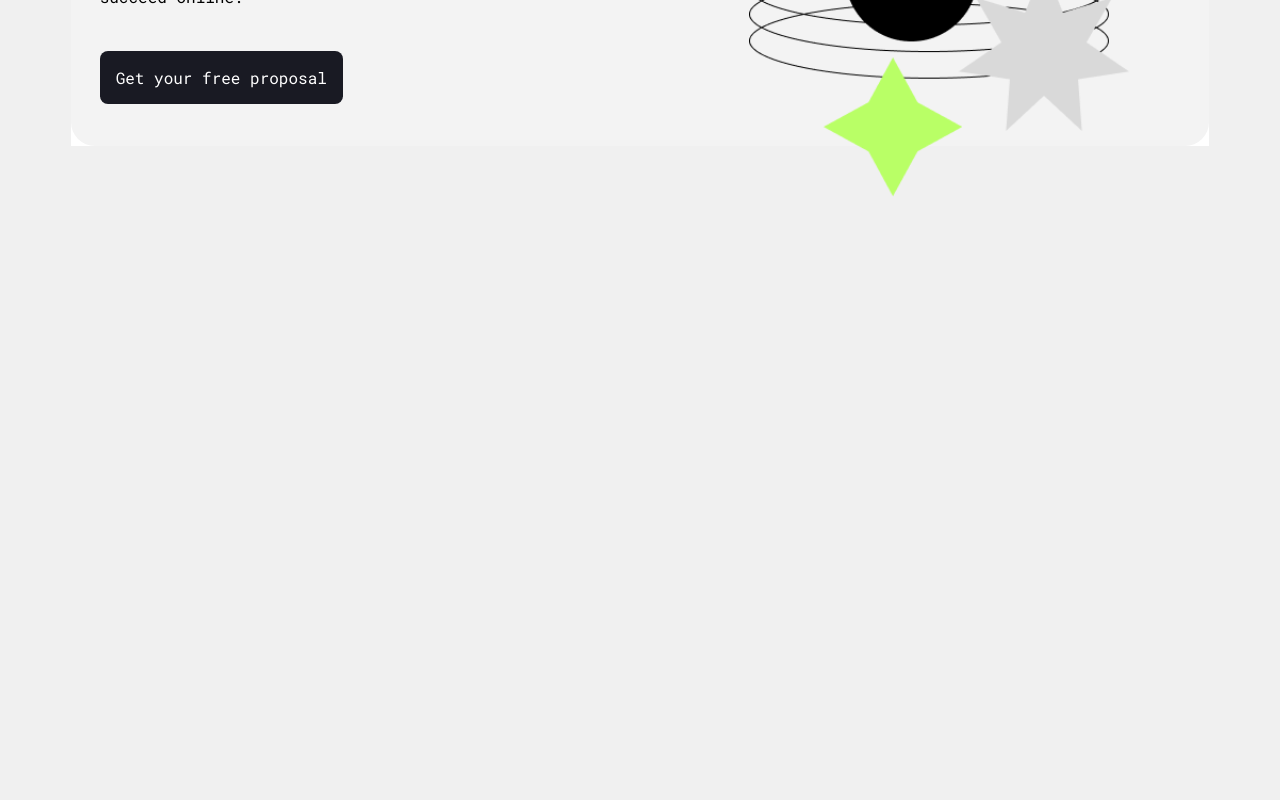
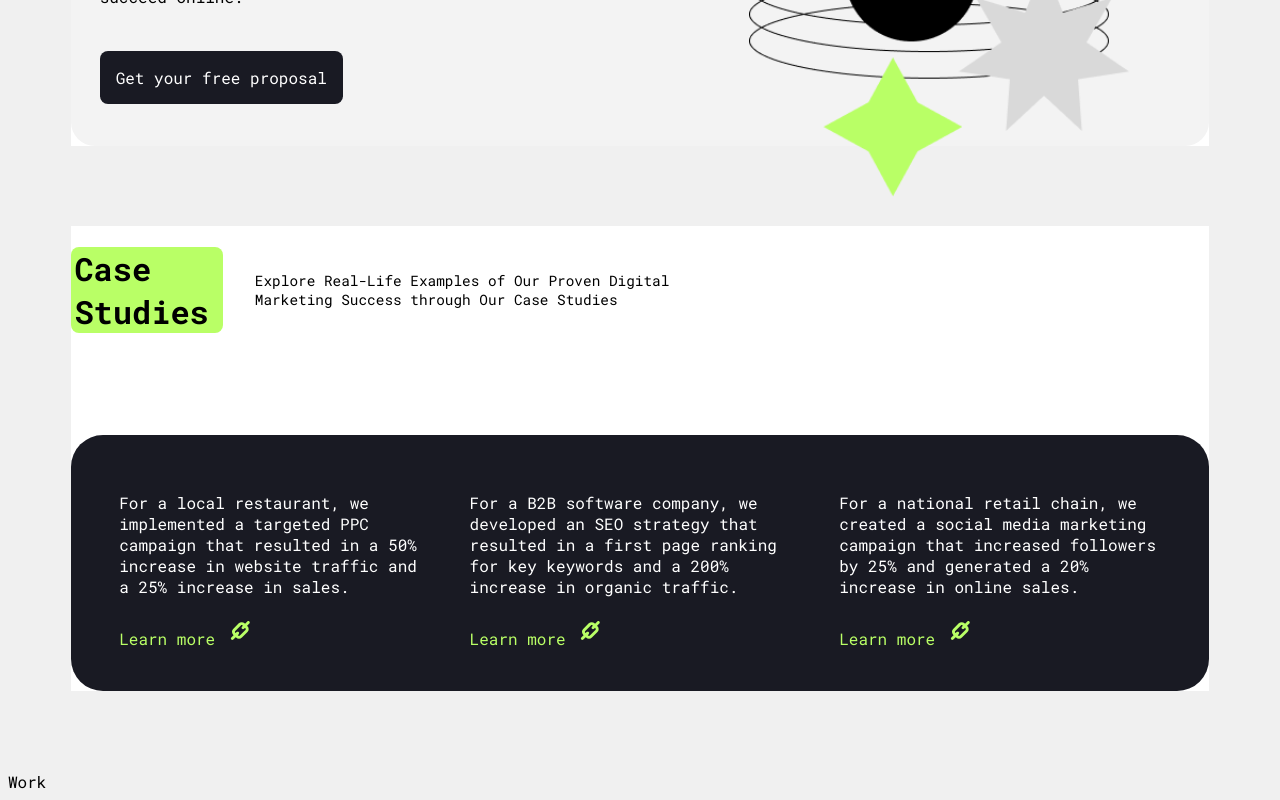
Before and after one commit to Mouuheb/positifis, a React (Vite) app: page / in a window 1280 px wide. Shown: the part 2190-2990 px from the top of the page. Before the commit the page ends 2416 px from the top, so only its background shows below. Built offline with nearby package versions, Linux system fonts and the light colour scheme.

Commit message:
complete case

```diff
--- a/src/App.jsx
+++ b/src/App.jsx
@@ -5,6 +5,8 @@ import Nav from './pages/nav/Nav'
 import Home from './pages/home/Home'
 import Ads from './pages/ads/Ads'
 import Services from './pages/services/Services'
+import Case from './pages/case/Case'
+import Work from './pages/work/Work'
 // import './App.css'
 
 function App() {
@@ -16,6 +18,8 @@ function App() {
     <Home/>
     <Ads/>
     <Services/>
+    <Case/>
+    <Work/>
     </>
   )
 }
--- a/src/data/data.js
+++ b/src/data/data.js
@@ -183,6 +183,64 @@ const data = {
                 path:'',
             }
         }
+    },
+    CaseStudies:{
+        title:'Case Studies',
+        p:'Explore Real-Life Examples of Our Proven Digital Marketing Success through Our Case Studies',
+        cases:[
+            {
+                id:1,
+                p:'For a local restaurant, we implemented a targeted PPC campaign that resulted in a 50% increase in website traffic and a 25% increase in sales.',
+                btn:{
+                    txt:'Learn more',
+                    path:'',
+                    vzbl:true,
+                }
+            },
+            {
+                p:'For a B2B software company, we developed an SEO strategy that resulted in a first page ranking for key keywords and a 200% increase in organic traffic.',
+                btn:{
+                    txt:'Learn more',
+                    path:'',
+                    vzbl:true,
+                }
+            },
+            {
+                p:'For a national retail chain, we created a social media marketing campaign that increased followers by 25% and generated a 20% increase in online sales.',
+                btn:{
+                    txt:'Learn more',
+                    path:'',
+                    vzbl:true,
+                }
+            },
+        ]
+    },
+    work:{
+        title:'Our Working Process',
+        p:'Step-by-Step Guide to Achieving Your Business Goals',
+        element:[
+            {
+                id:1,
+                num:'01',
+                title:'Consultation',
+                p:'During the initial consultation, we will discuss your business goals and objectives, target audience, and current marketing efforts. This will allow us to understand your needs and tailor our services to best fit your requirements.',
+
+            },
+            {
+                id:2,
+                num:'02',
+                title:'Research and Strategy Development',
+                p:'During the initial consultation, we will discuss your business goals and objectives, target audience, and current marketing efforts. This will allow us to understand your needs and tailor our services to best fit your requirements.',
+
+            },
+            {
+                id:3,
+                num:'03',
+                title:'Implementation',
+                p:'During the initial consultation, we will discuss your business goals and objectives, target audience, and current marketing efforts. This will allow us to understand your needs and tailor our services to best fit your requirements.',
+
+            }
+        ]
     }
 
 };
--- /dev/null
+++ b/src/pages/case/Case.jsx
@@ -0,0 +1,33 @@
+import React from 'react'
+import './case.css'
+import { TiLink } from "react-icons/ti";
+import data from '../../data/data'
+const Case = () => {
+  return (
+    <div className='case'>
+        <div className='header' >
+            <div className='title' >
+                <h1>{data.CaseStudies.title}</h1>
+            </div>
+            <p>{data.CaseStudies.p}</p>
+        </div>
+        <div className='element' >
+            {data.CaseStudies.cases.map((item)=>{
+                return(
+                    <div className='card' key={item.id} >
+                        <p>
+                            {item.p}
+                        </p>
+                        { item.btn &&<><a href={item.btn.path} >{item.btn.txt}</a> <TiLink className='icon' /> </>}
+
+                    </div>
+
+                )
+            })}
+
+        </div>
+    </div>
+  )
+}
+
+export default Case
--- /dev/null
+++ b/src/pages/case/case.css
@@ -0,0 +1,59 @@
+.case{
+    width: 90%;
+    margin: 0 5%;
+    background-color: var(--color-white);
+}
+
+.case .header{
+    display: flex;
+    flex-direction: row;
+    width: 60%;
+    gap: 2rem;
+    align-items: center;
+}
+
+.case .header .title{
+    width: 35%;
+}
+
+.case .header h1{
+    width: fit-content;
+    color: var(--color-text);
+    background-color: var(--color-bg-pr);
+    border-radius: 0.5rem;
+    padding: .0rem 0.2rem;
+}
+
+.case .header p{
+    color: var(--color-text);
+    font-weight:400;
+    font-size: 0.9rem;
+}
+
+.case .element{
+    background-color: var(--color-dark);
+    color: var(--color-white);
+    display: flex;
+    flex-direction: row;
+    margin: 5rem 0;
+    border-radius: 2rem;
+    height: 16rem;
+    gap: 3rem;
+    padding: 1rem 3rem;
+    align-items: center;
+    overflow: hidden;
+}
+
+.case .element a{
+    text-decoration: none;
+    margin: 3rem 0rem;
+    color: var(--color-bg-pr);
+    margin: 12rem 0;
+
+}
+
+.case .element .icon{
+    font-size: 2rem;
+    color: var(--color-bg-pr);
+    /* margin: 0rem; */
+}
--- /dev/null
+++ b/src/pages/work/Work.jsx
@@ -0,0 +1,9 @@
+import React from 'react'
+import './work.css'
+const Work = () => {
+  return (
+    <div>Work</div>
+  )
+}
+
+export default Work
```
Also changed, not shown: src/pages/work/work.css (added).
